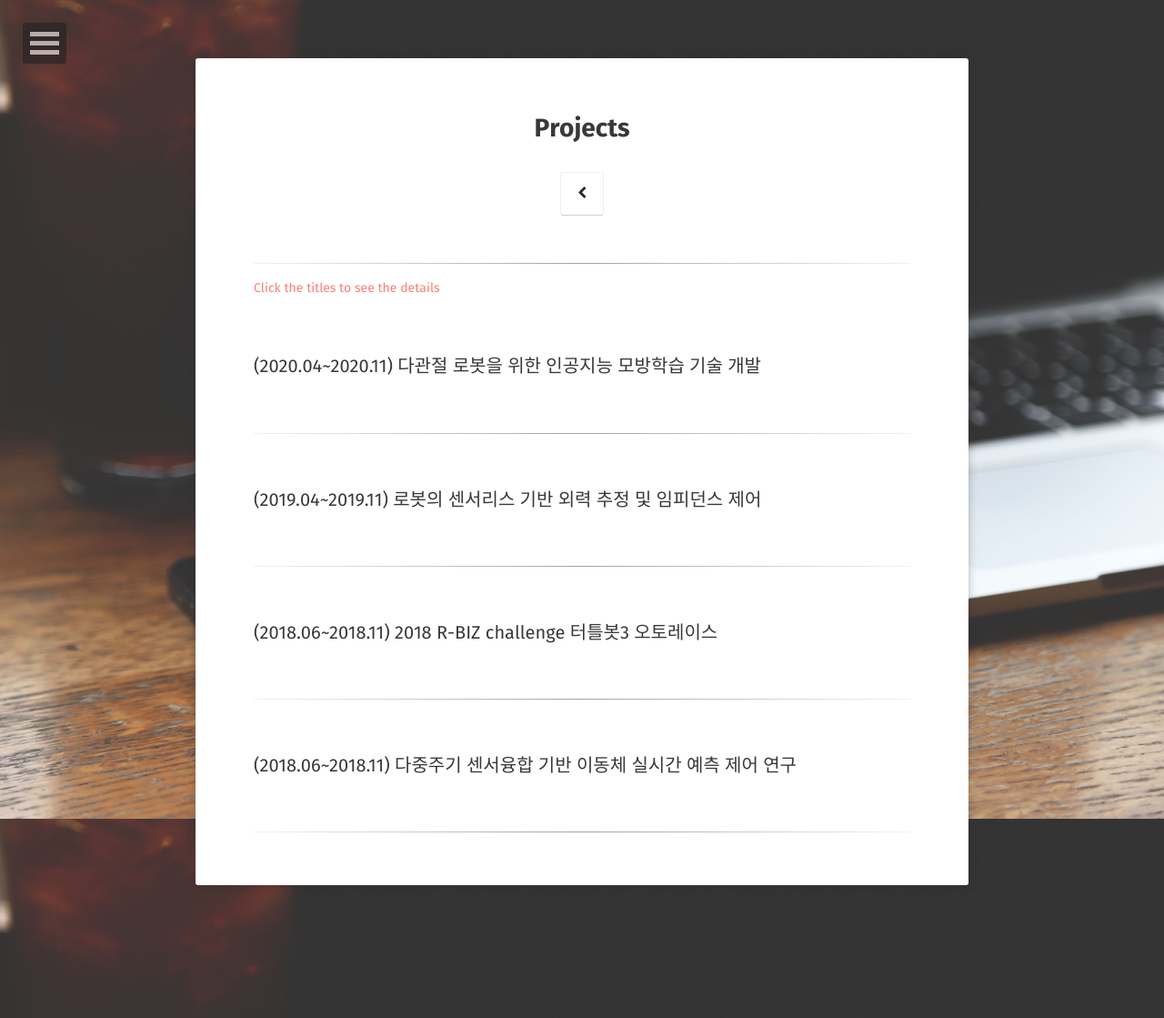
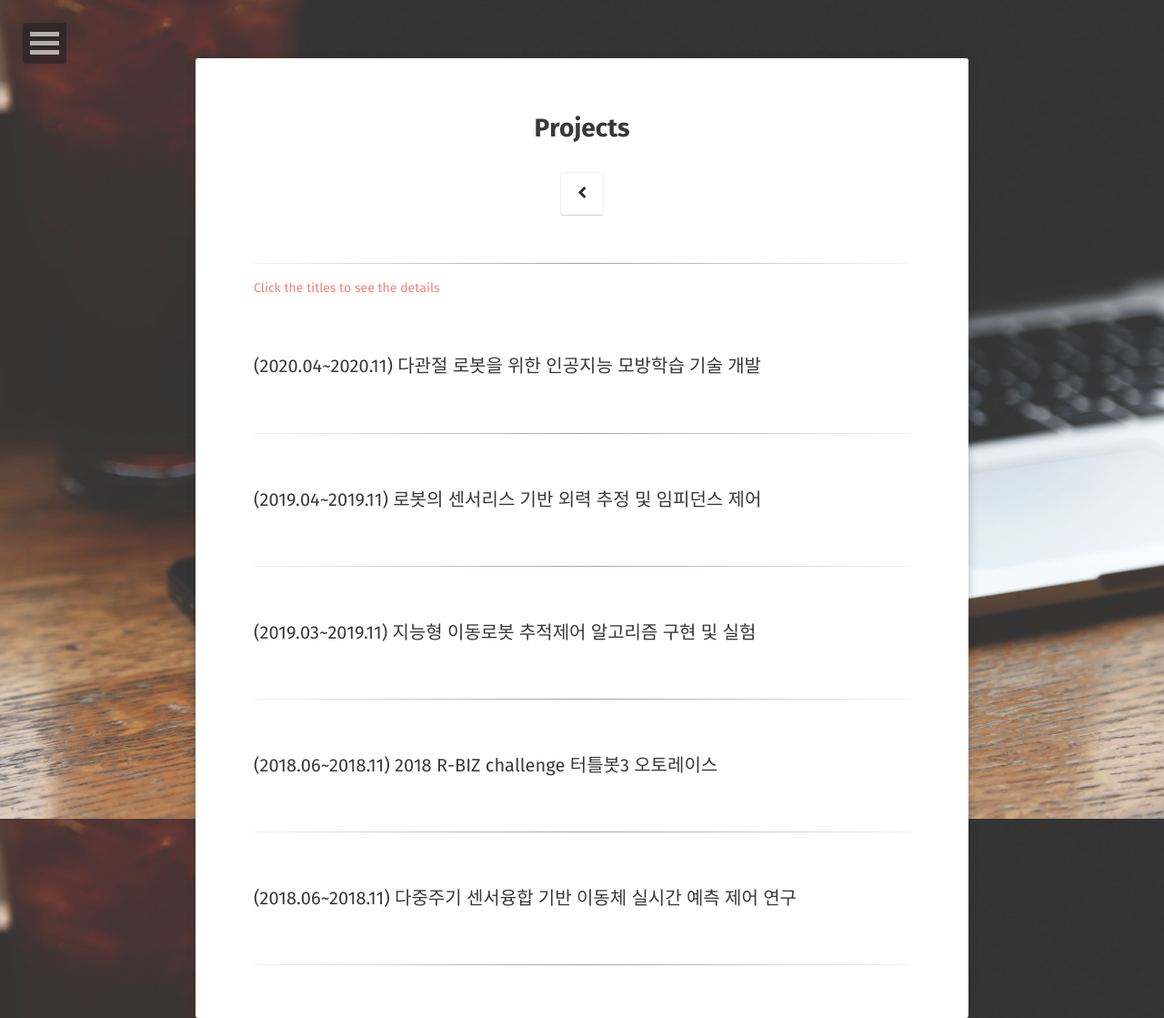
Before and after one commit to JongCheon-Park/JongCheon-Park.github.io, a Jekyll site: the page built from projects/index.md, in a window 1280 px wide. Shown: the whole page at 91% size. Built offline with Jekyll 4.4.1, drawn with Linux system fonts in a browser that asks for light colours; some web fonts are replaced.

Commit message:
Update index.md

```diff
--- a/projects/index.md
+++ b/projects/index.md
@@ -59,6 +59,29 @@ This project was conducted at <span style="color:#3399ff">Cyber Physical System
 
 <br>
 <details>
+  <summary> <span style="font-size: 20px"> (2019.03~2019.11) 지능형 이동로봇 추적제어 알고리즘 구현 및 실험 </span> </summary>
+  <div markdown="1">
+This project was conducted at <span style="color:#3399ff">Cyber Physical System Control Lab in Kyungpook National University</span> : [Link](http://control.knu.ac.kr/)
+  </div>
+<br>
+<p style="font-size:1rem;font-weight:400" onContextMenu="return false;" onselectstart="return false" ondragstart="return false">
+　Research on Unmanned Aerial Vehicles has been actively conducted in recent years. In particular, the UAV to explore an unknown, GNSS-denied environment is required, but the self-localization method, such as Visual Inertial Odometry, is mandatory to operate it. Considering the payload and the operating time of the UAV, lightweight and low-power consuming cameras and IMU are preferred, and even Object Detection and 3D Mapping can be obtained using a RGB-D camera. In this work, we developed a 3D Mapping system including object positions in an unknown and GNSS-denied environment for the UAV with a RGB-D camera. The system is demonstrated in Gazebo simulator, and the quantitative and qualitative results are obtained.</p>
+
+<br>
+
+***Keywords***: Autonomous Vehicle, Visual servoing, Multi-Channel LiDAR , Sensor Fusion
+
+<p align="center">
+<iframe width="560" height="315" src="https://www.youtube.com/embed/j8nnk5R37XU" title="YouTube video player" frameborder="0" allow="accelerometer; autoplay; clipboard-write; encrypted-media; gyroscope; picture-in-picture" allowfullscreen>
+    </iframe>
+</p>
+</details>
+
+<br>
+
+---
+<br>
+<details>
   <summary> <span style="font-size: 20px"> (2018.06~2018.11) 2018 R-BIZ challenge  터틀봇3 오토레이스 </span> </summary>
   <div markdown="1">
 This project was conducted at <span style="color:#3399ff">Cyber Physical System Control Lab in Kyungpook National University</span> : [Link](http://control.knu.ac.kr/)
```
